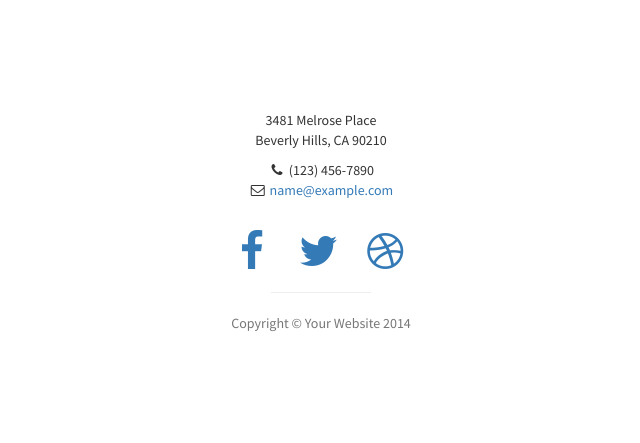
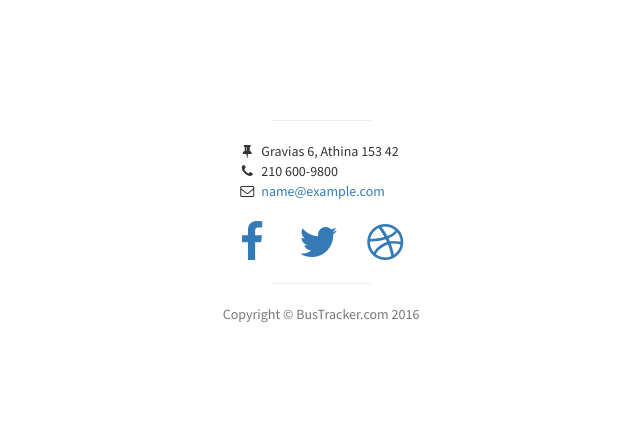
Before and after one commit to PadawanTony/BusTracker, a PHP site: template app/Views/welcome.php in a window 1280 px wide. Shown: the part 2101-2544 px from the top of the page, without its empty margins (319-959 px from the left). After the commit the page ends 2424 px from the top, so only its background shows below. Run offline with PHP 8.4, Linux system fonts and the light colour scheme; the template is opened without the code that fills it, so the values that code supplies are empty; some libraries are stand-ins or nearby versions.

Commit message:
Style contact section

```diff
--- a/app/Views/welcome.php
+++ b/app/Views/welcome.php
@@ -377,15 +377,25 @@
     <div class="container">
         <div class="row">
             <div class="col-lg-10 col-lg-offset-1 text-center">
-                <h4><strong><?= $this->e($title) ?></strong>
-                </h4>
+                <h3><strong><?= $this->e($title) ?></strong>
+                </h3>
+	            <hr class="small">
 
-                <p>3481 Melrose Place<br>Beverly Hills, CA 90210</p>
-                <ul class="list-unstyled">
-                    <li><i class="fa fa-phone fa-fw"></i> (123) 456-7890</li>
-                    <li><i class="fa fa-envelope-o fa-fw"></i> <a href="mailto:name@example.com">name@example.com</a>
-                    </li>
-                </ul>
+	            <table id="contactTable">
+		            <tr>
+			            <td> <i class="fa fa-thumb-tack fa-fw"></i> </td>
+			            <td> Gravias 6, Athina 153 42</td>
+		            </tr>
+		            <tr>
+			            <td> <i class="fa fa-phone fa-fw"></i> </td>
+			            <td> 210 600-9800</td>
+		            </tr>
+		            <tr>
+			            <td> <i class="fa fa-envelope-o fa-fw"></i> </td>
+			            <td> <a href="mailto:name@example.com">name@example.com</a> </td>
+		            </tr>
+	            </table>
+
                 <br>
                 <ul class="list-inline">
                     <li>
@@ -399,7 +409,7 @@
                     </li>
                 </ul>
                 <hr class="small">
-                <p class="text-muted">Copyright &copy; Your Website 2014</p>
+                <p class="text-muted">Copyright &copy; BusTracker.com 2016 </p>
             </div>
         </div>
     </div>
--- a/public/css/stylish-portfolio.css
+++ b/public/css/stylish-portfolio.css
@@ -213,6 +213,15 @@ hr.small {
 footer {
     padding: 100px 0;
 }
+
+#contactTable {
+    margin: 0 auto;
+    text-align: left;
+}
+
+#contactTable td {
+    padding-right: 5px;
+}
 /* End Footer */
 
 
```
